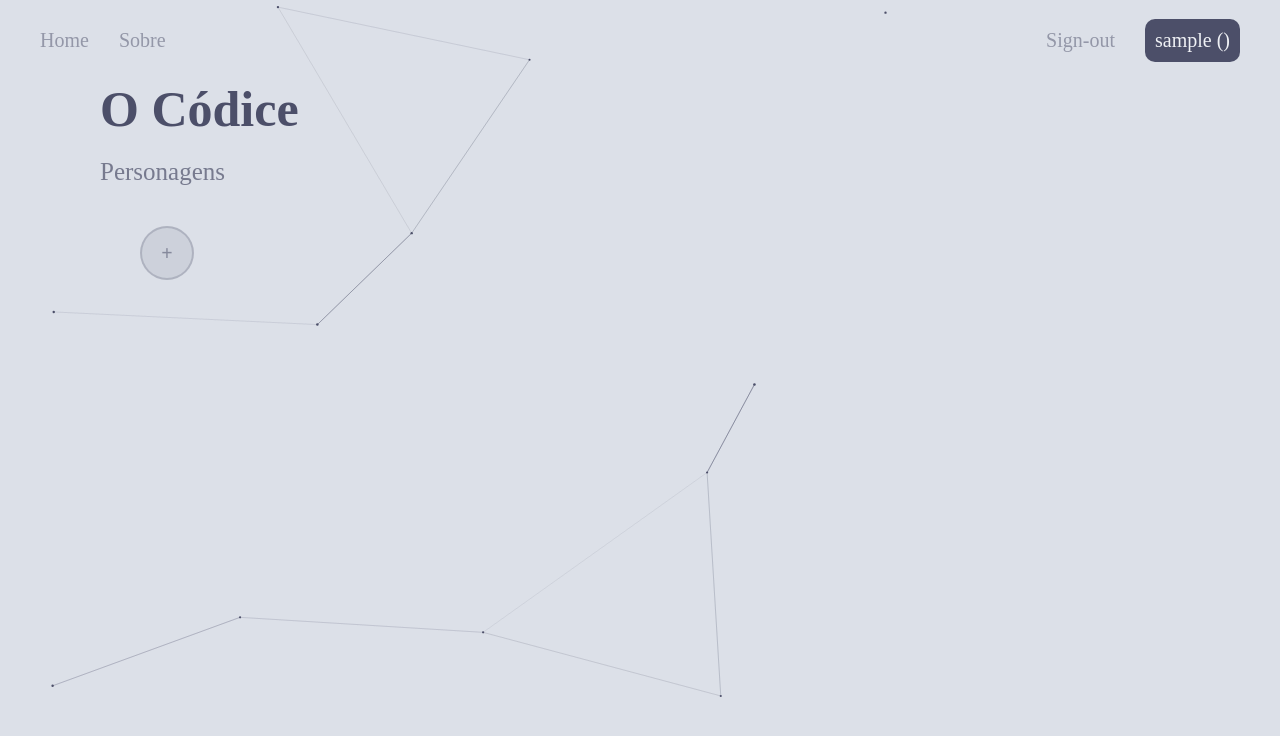
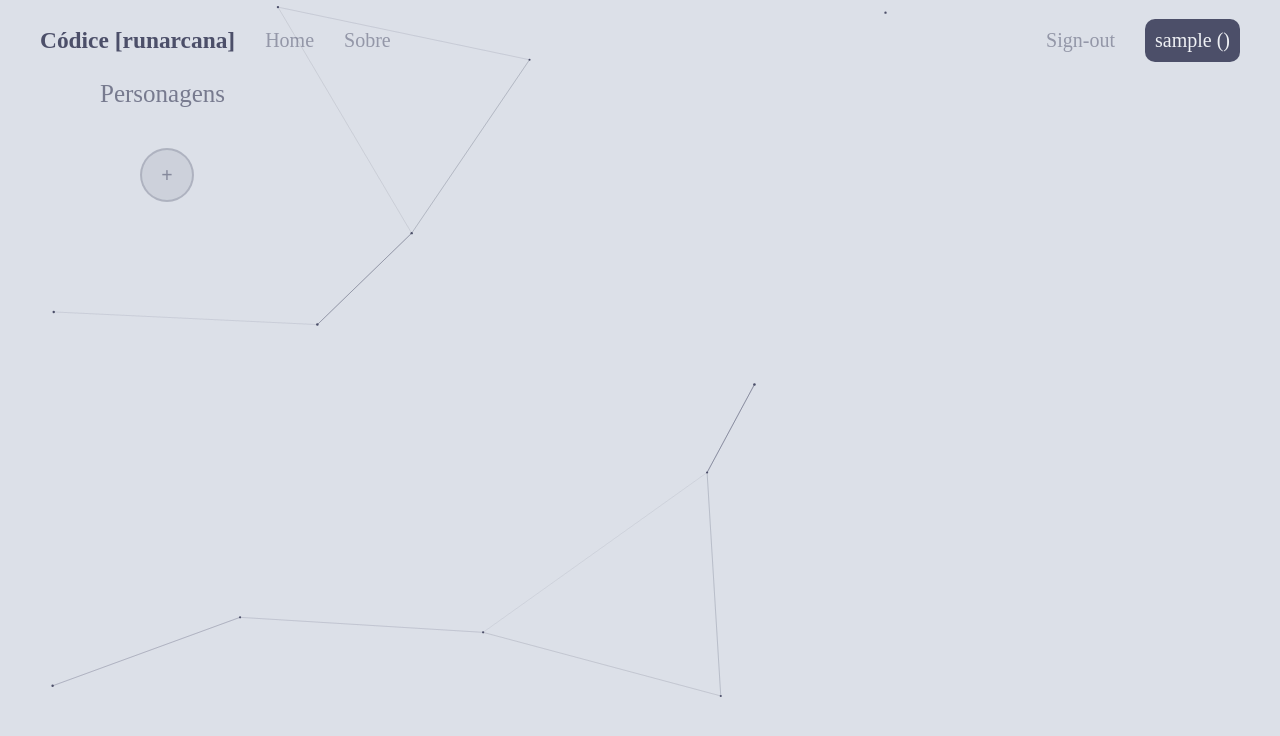
Before and after one commit to Bloco-N/runarcana-next, a Next.js app: page / in a window 1280 px wide. Shown: the top 736 px of the page. Built offline with nearby package versions, Linux system fonts and the light colour scheme; sample sign-in values are in the browser's storage; a web font is replaced by a local one.

Commit message:
feat: change some layouts

```diff
--- a/components/Nav.tsx
+++ b/components/Nav.tsx
@@ -12,6 +12,9 @@ const Container = styled.nav`
   gap: 3rem;
   padding: 4rem;
   width: 100%;
+  h3{
+    user-select: none;
+  }
   img{
     position: absolute;
     top: 50%;
@@ -49,7 +52,7 @@ const Nav = () => {
   }
   return (
     <Container>
-      {/* <Image src={isDark? codexIcon : codexIconLight} alt="codex icone"/> */}
+      <h3>Códice [runarcana] </h3>
       <Link href='/'>
         Home
       </Link>
--- a/pages/index.tsx
+++ b/pages/index.tsx
@@ -106,7 +106,6 @@ export default function Home() {
     return (
       <Container>
         {modalOpen ? <ConfirmExcludeCharacterModal characterId={characterId} setIsOpen={setModalOpen} /> : ''}
-        <h1>O Códice</h1>
         <h2>Personagens</h2>
         <div className='c-characters'>
           {data ? data.userInfo.Characters.map(item => (
```
